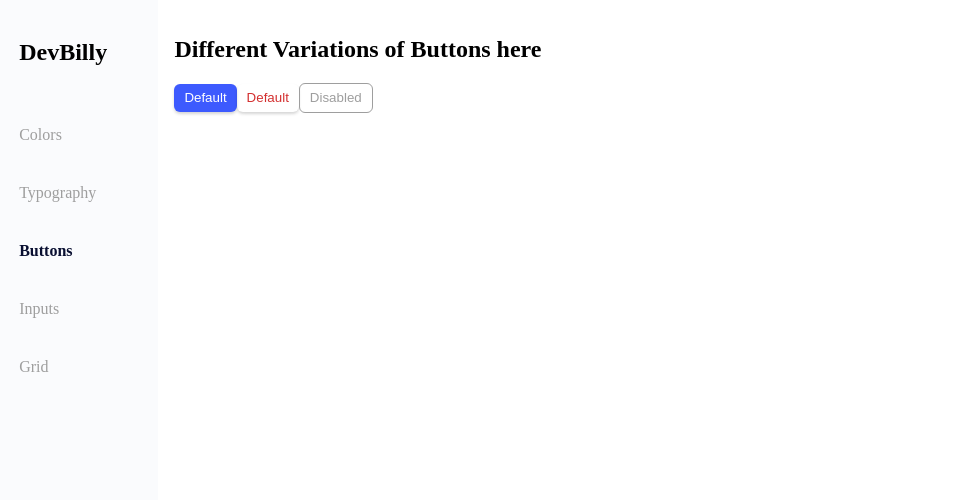
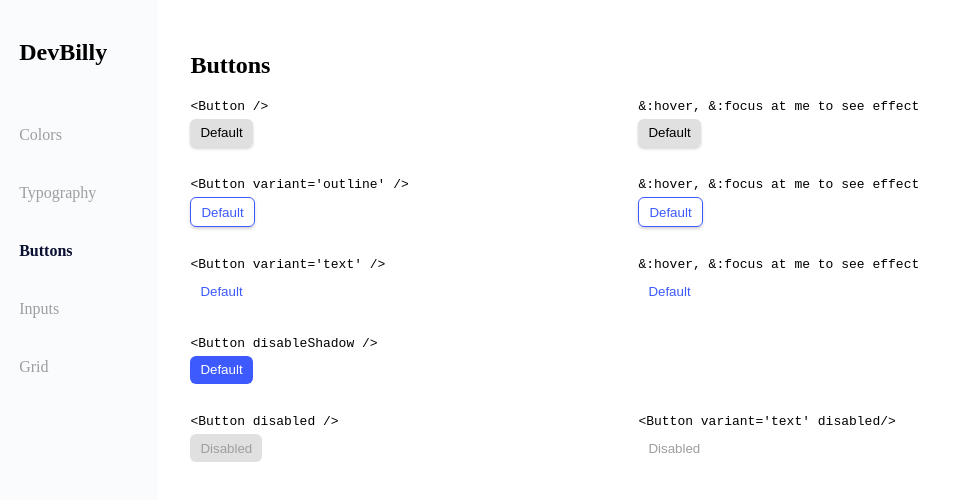
Before and after one commit to dev-billy/design-system, a React (Create React App) app: page /buttons in a window 1280 px wide. Shown: the top 500 px of the page, without its empty margins (0-962 px from the left). Built offline with nearby package versions, Linux system fonts and the light colour scheme.

Commit message:
added buttons listing basic setup

```diff
--- a/src/pages/Buttons.js
+++ b/src/pages/Buttons.js
@@ -1,12 +1,58 @@
 import Layout from "../layout";
 import Button from "../components/Button";
+import styles from "../styles/buttonspage.module.scss";
 function ButtonDisplayPage() {
   return (
     <Layout>
-      <h1>Different Variations of Buttons here</h1>
-      <Button color="primary" />
-      <Button variant="text" color="danger" />
-      <Button variant="outlined" color="primary" disableShadow disabled />
+      <h1>Buttons</h1>
+      <div className={styles.all}>
+        <div className={styles.buttonGroup}>
+          <div className={styles.displayBtn}>
+            <code>{"<Button />"} </code>
+            <Button />
+          </div>
+          <div className={styles.displayBtn}>
+            <code>{"&:hover, &:focus"} at me to see effect </code>
+            <Button />
+          </div>
+        </div>
+        <div className={styles.buttonGroup}>
+          <div className={styles.displayBtn}>
+            <code>{"<Button variant='outline' />"} </code>
+            <Button variant="outlined" color="primary" />
+          </div>
+          <div className={styles.displayBtn}>
+            <code>{"&:hover, &:focus"} at me to see effect </code>
+            <Button variant="outlined" color="primary" />
+          </div>
+        </div>
+        <div className={styles.buttonGroup}>
+          <div className={styles.displayBtn}>
+            <code>{"<Button variant='text' />"} </code>
+            <Button variant="text" color="primary" disableShadow />
+          </div>
+          <div className={styles.displayBtn}>
+            <code>{"&:hover, &:focus"} at me to see effect </code>
+            <Button variant="text" color="primary" disableShadow />
+          </div>
+        </div>
+        <div className={styles.buttonGroup}>
+          <div className={styles.displayBtn}>
+            <code>{"<Button disableShadow />"} </code>
+            <Button variant="default" color="primary" disableShadow />
+          </div>
+        </div>
+        <div className={styles.buttonGroup}>
+          <div className={styles.displayBtn}>
+            <code>{"<Button disabled />"} </code>
+            <Button disabled />
+          </div>
+          <div className={styles.displayBtn}>
+            <code>{"<Button variant='text' disabled/>"} </code>
+            <Button variant="text" disabled />
+          </div>
+        </div>
+      </div>
     </Layout>
   );
 }
--- /dev/null
+++ b/src/styles/buttonspage.module.scss
@@ -0,0 +1,26 @@
+.all {
+  width: 70vw;
+}
+.buttonGroup {
+  display: flex;
+  width: 100%;
+  flex-direction: column;
+  justify-content: space-between;
+  margin-bottom: 20px;
+}
+.displayBtn {
+  display: flex;
+  width: 100%;
+  flex-direction: column;
+  align-items: flex-start;
+  margin-bottom: 10px;
+  code {
+    margin-bottom: 5px;
+  }
+}
+
+@media screen and (min-width: 768px) {
+  .buttonGroup {
+    flex-direction: row;
+  }
+}
--- a/src/styles/layout.module.scss
+++ b/src/styles/layout.module.scss
@@ -40,4 +40,7 @@
     width: 15vw;
     max-width: 120px;
   }
+  .content {
+    padding: 2em;
+  }
 }
```
